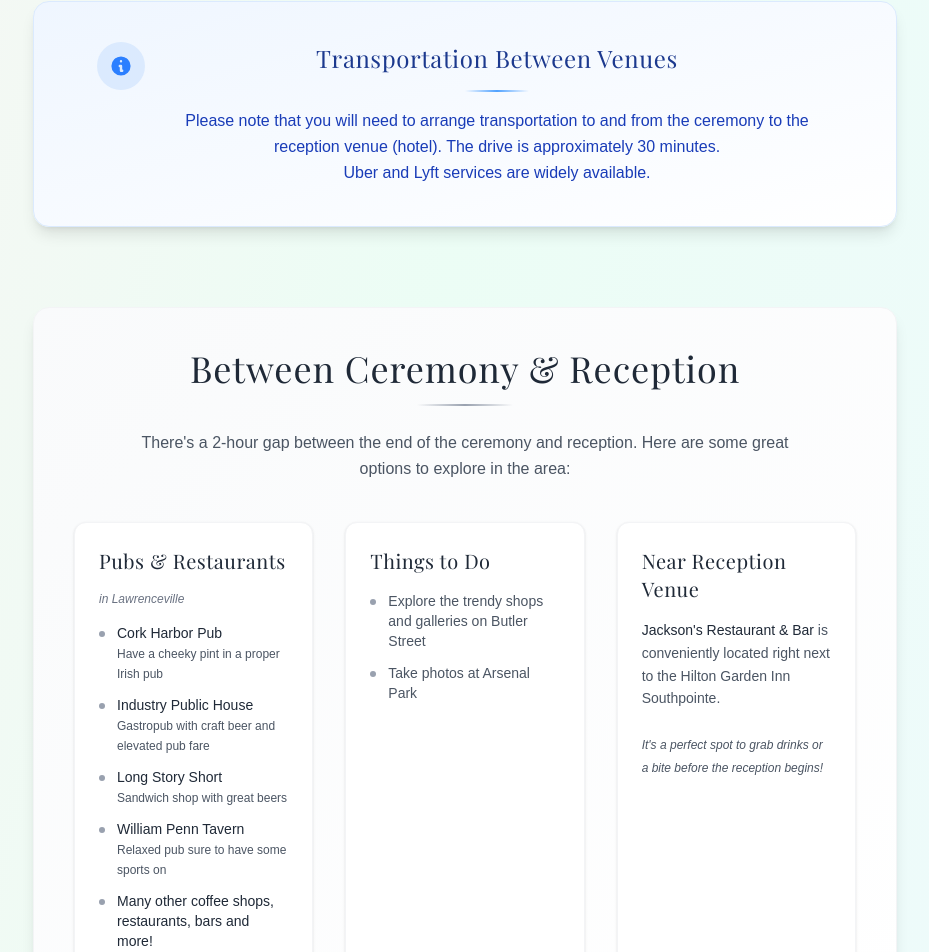
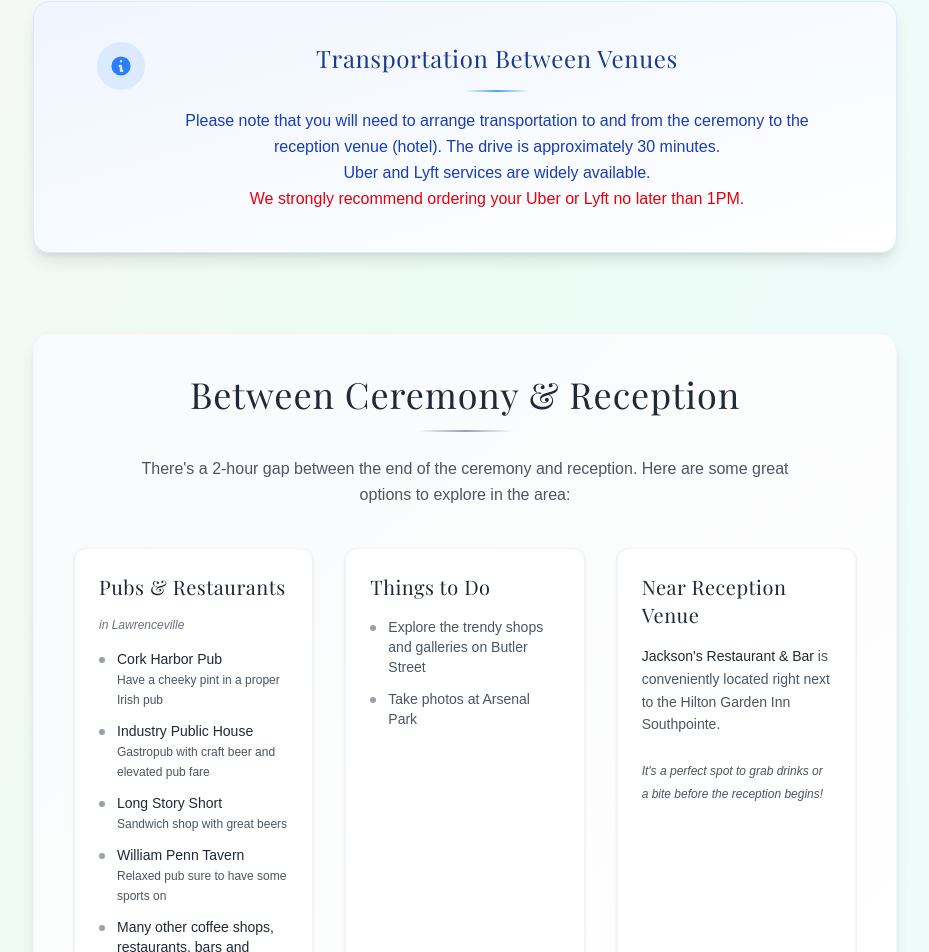
Before and after one commit to rarzenti/rmarzentiwedding, a Next.js app: page /details in a window 1280 px wide. Shown: the part 2483-3435 px from the top of the page, without its empty margins (175-1104 px from the left). Built offline with nearby package versions, Linux system fonts and the light colour scheme; no server answers; a web font is replaced by a local one.

Commit message:
added uber timeframe

```diff
--- a/src/app/details/page.tsx
+++ b/src/app/details/page.tsx
@@ -146,7 +146,7 @@ export default function DetailsPage() {
               <div className="w-16 h-0.5 bg-gradient-to-r from-transparent via-blue-400 to-transparent mx-auto mb-4"></div>
               <p className="text-blue-800 font-light leading-relaxed max-w-2xl">
                 Please note that you will need to arrange transportation to and from the ceremony to the reception venue (hotel).
-                The drive is approximately 30 minutes. <br /> Uber and Lyft services are widely available.
+                The drive is approximately 30 minutes. <br /> Uber and Lyft services are widely available. <br /> <strong className="text-red-600">We strongly recommend ordering your Uber or Lyft no later than 1PM.</strong>
               </p>
             </div>
           </div>
```
